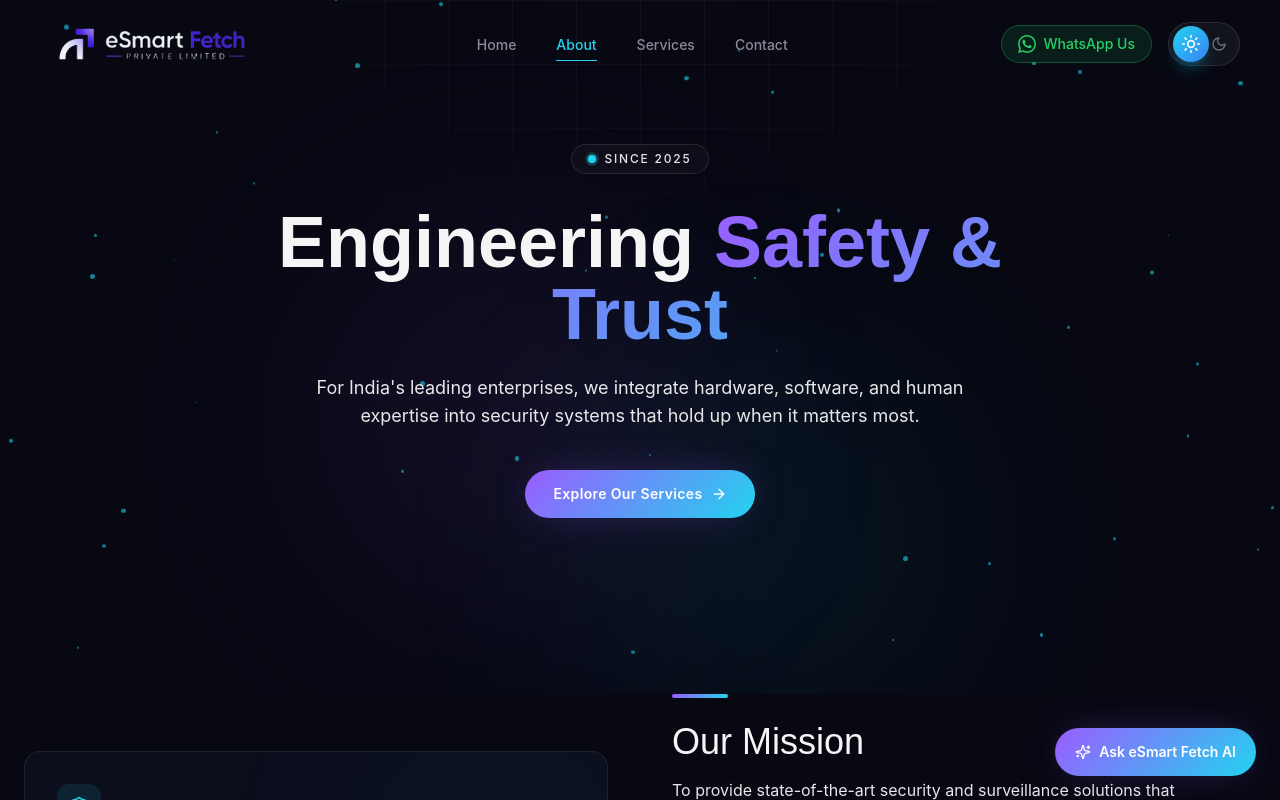
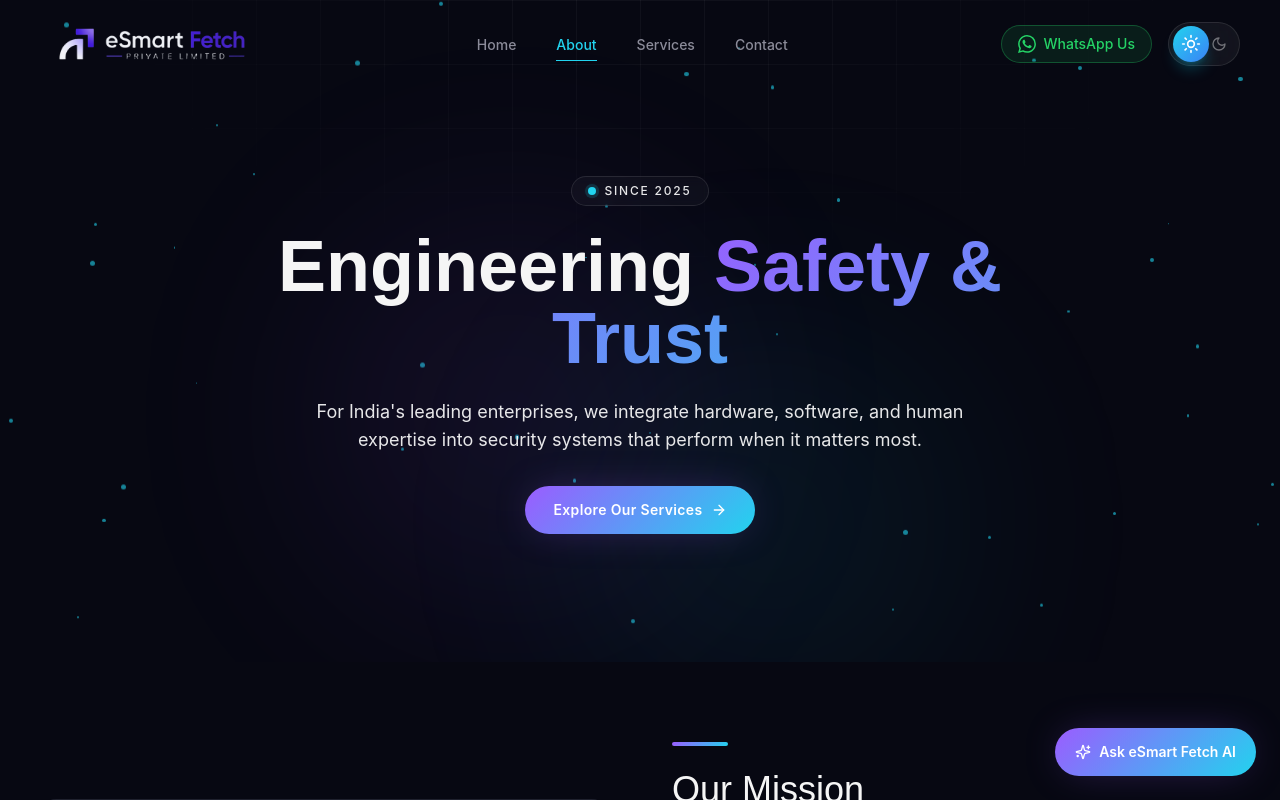
Before and after one commit to Tejas-shivarame/eSmart-Fetch, a Next.js app: page /about in a window 1280 px wide. Shown: the top 800 px of the page. Built offline with nearby package versions, Linux system fonts and the light colour scheme.

Commit message:
Improve responsive layout and remove WhatsApp widget

```diff
--- a/sections/about/AboutHero.tsx
+++ b/sections/about/AboutHero.tsx
@@ -2,39 +2,55 @@
 
 import Link from "next/link";
 import { motion } from "framer-motion";
-import { ArrowRight, PhoneCall } from "lucide-react";
+import { ArrowRight } from "lucide-react";
 import { Badge } from "@/components/ui/Badge";
 import { Button } from "@/components/ui/Button";
 import { AnimatedGrid } from "@/components/ui/AnimatedGrid";
 import { GlowBlob } from "@/components/ui/GlowBlob";
+import { ParticleField } from "@/components/ui/ParticleField";
 import { COMPANY } from "@/lib/constants";
-import { ParticleField } from "@/components/ui/ParticleField";
 
 const fadeUp = {
   hidden: { opacity: 0, y: 24 },
   show: (i: number) => ({
     opacity: 1,
     y: 0,
-    transition: { duration: 0.6, delay: i * 0.1, ease: "easeOut" as const },
+    transition: {
+      duration: 0.6,
+      delay: i * 0.1,
+      ease: "easeOut" as const,
+    },
   }),
 };
 
 export function AboutHero() {
   return (
-    <section className="relative overflow-hidden px-6 pb-28 pt-20">
-      {/* Ambient backdrop standing in for an office photograph — glass-panel
-          silhouettes built from CSS/SVG rather than a licensed stock photo. */}
+    <section className="relative overflow-hidden px-4 sm:px-6 lg:px-10 pt-24 sm:pt-28 lg:pt-32 pb-12 sm:pb-16 lg:pb-20">
       <div className="absolute inset-0 -z-10">
         <div className="absolute inset-0 bg-[linear-gradient(180deg,rgba(7,8,18,0.55)_0%,rgba(7,8,18,0.85)_60%,#070812_100%)]" />
-        <AnimatedGrid/>
+
+        <AnimatedGrid />
         <ParticleField />
-        <GlowBlob color="purple" className="left-1/4 top-1/3 h-96 w-96" />
-        <GlowBlob color="blue" className="right-1/4 top-1/2 h-96 w-96" />
 
+        <GlowBlob
+          color="purple"
+          className="left-1/4 top-1/3 h-48 w-48 sm:h-72 sm:w-72 lg:h-96 lg:w-96"
+        />
+
+        <GlowBlob
+          color="blue"
+          className="right-1/4 top-1/2 h-48 w-48 sm:h-72 sm:w-72 lg:h-96 lg:w-96"
+        />
       </div>
 
-      <div className="mx-auto max-w-container py-16 text-center">
-        <motion.div variants={fadeUp} initial="hidden" animate="show" custom={0} className="flex justify-center">
+      <div className="mx-auto flex max-w-5xl flex-col items-center py-6 sm:py-10 lg:py-12 text-center">
+
+        <motion.div
+          variants={fadeUp}
+          initial="hidden"
+          animate="show"
+          custom={0}
+        >
           <Badge pulse>Since {COMPANY.since}</Badge>
         </motion.div>
 
@@ -43,7 +59,7 @@ export function AboutHero() {
           initial="hidden"
           animate="show"
           custom={1}
-          className="mx-auto mt-8 max-w-3xl font-display text-5xl font-bold leading-[1.05] text-accent-white sm:text-6xl lg:text-7xl"
+          className="mt-6 max-w-4xl font-display font-bold leading-tight text-accent-white text-4xl sm:text-5xl lg:text-7xl"
         >
           Engineering{" "}
           <span className="bg-gradient-purple-blue bg-[length:200%_auto] bg-clip-text text-transparent animate-gradient-x">
@@ -56,11 +72,11 @@ export function AboutHero() {
           initial="hidden"
           animate="show"
           custom={2}
-          className="mx-auto mt-6 max-w-2xl text-base text-white/90 sm:text-lg"
+          className="mt-6 max-w-2xl px-2 text-base leading-7 text-white/90 sm:text-lg"
         >
-          For India&apos;s leading enterprises, we integrate hardware,
-          software, and human expertise into security systems that hold up
-          when it matters most.
+          For India's leading enterprises, we integrate hardware, software,
+          and human expertise into security systems that perform when it
+          matters most.
         </motion.p>
 
         <motion.div
@@ -68,7 +84,7 @@ export function AboutHero() {
           initial="hidden"
           animate="show"
           custom={3}
-          className="mt-10 flex flex-col items-center justify-center gap-4 sm:flex-row"
+          className="mt-8 flex w-full justify-center"
         >
           <Link href="/services">
             <Button variant="primary">
@@ -77,6 +93,7 @@ export function AboutHero() {
             </Button>
           </Link>
         </motion.div>
+
       </div>
     </section>
   );
--- a/sections/about/OurMission.tsx
+++ b/sections/about/OurMission.tsx
@@ -39,7 +39,7 @@ function MissionVisual() {
 
 export function OurMission() {
   return (
-    <section className="relative px-6 pb-section">
+    <section className="relative px-4 sm:px-6 lg:px-10 py-12 lg:py-20">
       <div className="mx-auto grid max-w-container items-center gap-12 lg:grid-cols-2 lg:gap-16">
         <motion.div
           initial={{ opacity: 0, x: -24 }}
--- a/sections/about/OurVision.tsx
+++ b/sections/about/OurVision.tsx
@@ -34,7 +34,7 @@ function GlobalBenchmarkVisual() {
 
 export function OurVision() {
   return (
-    <section className="relative px-6 pb-section">
+    <section className="relative px-4 sm:px-6 lg:px-10 py-12 lg:py-20">
       <div className="mx-auto grid max-w-container items-center gap-12 lg:grid-cols-2 lg:gap-16">
         <motion.div
           initial={{ opacity: 0, x: -24 }}
```
